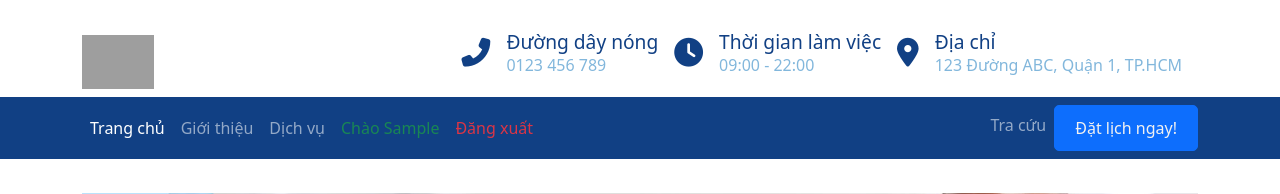
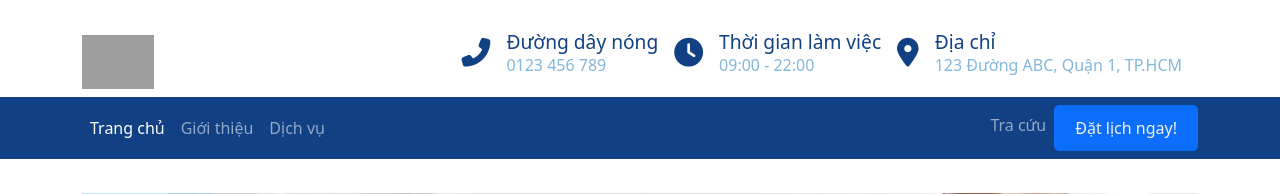
Before and after one commit to konnn04/clinic-management-app, a Flask app: page / in a window 1280 px wide. Shown: the top 194 px of the page. Run offline with Flask 3, Linux system fonts and the light colour scheme; a user stored in the database is signed in; tables that the repository leaves empty hold one stand-in row (values such as "Sample post"); grey boxes are pictures that could not be loaded.

Commit message:
non thing change

```diff
--- a/app/__init__.py
+++ b/app/__init__.py
@@ -19,7 +19,7 @@ db = SQLAlchemy(app)
 
 login_manager = LoginManager(app)
 
-login_manager.login_view = 'login'
+login_manager.login_view = 'staff/login'
 
 app.config.MAX_PAGE = 12
 
--- a/app/index.py
+++ b/app/index.py
@@ -35,28 +35,6 @@ def appointment():
     return render_template('appointment.html')
 
 
-@app.route('/login', methods = ['GET','POST'])
-def patient_login():
-    err_msg = ""
-    if request.method.__eq__('POST'):
-        try:
-            username = request.form.get('username')
-            password = request.form.get('password')
-            user = utils.check_account(username, password)
-            if user:
-                login_user(user=user)
-                next = request.args.get('next', 'index')
-                return redirect(url_for(next))
-            else:
-                err_msg = 'Tên người dùng hoặc mật khẩu không chính xác !!!!!'
-
-        except Exception as ex:
-            import traceback
-            err_msg = "Đã xảy ra lỗi: " + str(ex)
-           # In traceback chi tiết ra console
-            traceback.print_exc()
-    return render_template('login.html',err_msg = err_msg)
-
 @app.route('/logout')
 def patient_logout():
     logout_user()
@@ -83,7 +61,7 @@ def login():
         username = request.form.get('username')
         password = request.form.get('password')
         user = utils.check_account(username, password)
-        if user and user.role in [1, 2, 3, 5]:
+        if user and user.role not in [VaiTro.BENH_NHAN]:
             login_user(user)
             return redirect(url_for('staff'))
         else:
--- a/app/templates/layouts/header.html
+++ b/app/templates/layouts/header.html
@@ -54,19 +54,7 @@
                 </li>
 
 
-                {% if current_user.is_authenticated %}
-                    <li class="navbar-item">
-                        <a class="nav-link text-success" href="{{ url_for('index') }}">Chào {{ current_user.taiKhoan }}</a>
-                    </li>
 
-                    <li class="navbar-item">
-                        <a class="nav-link text-danger" href="{{ url_for('patient_logout') }}">Đăng xuất</a>
-                    </li>
-                {% else %}
-                    <li class="navbar-item">
-                        <a class="nav-link" href="{{ url_for('patient_login') }}">Đăng nhập</a>
-                    </li>
-                {% endif %}
             </ul>
             <ul class="navbar-nav">
                 <li class="navbar-item">
```
